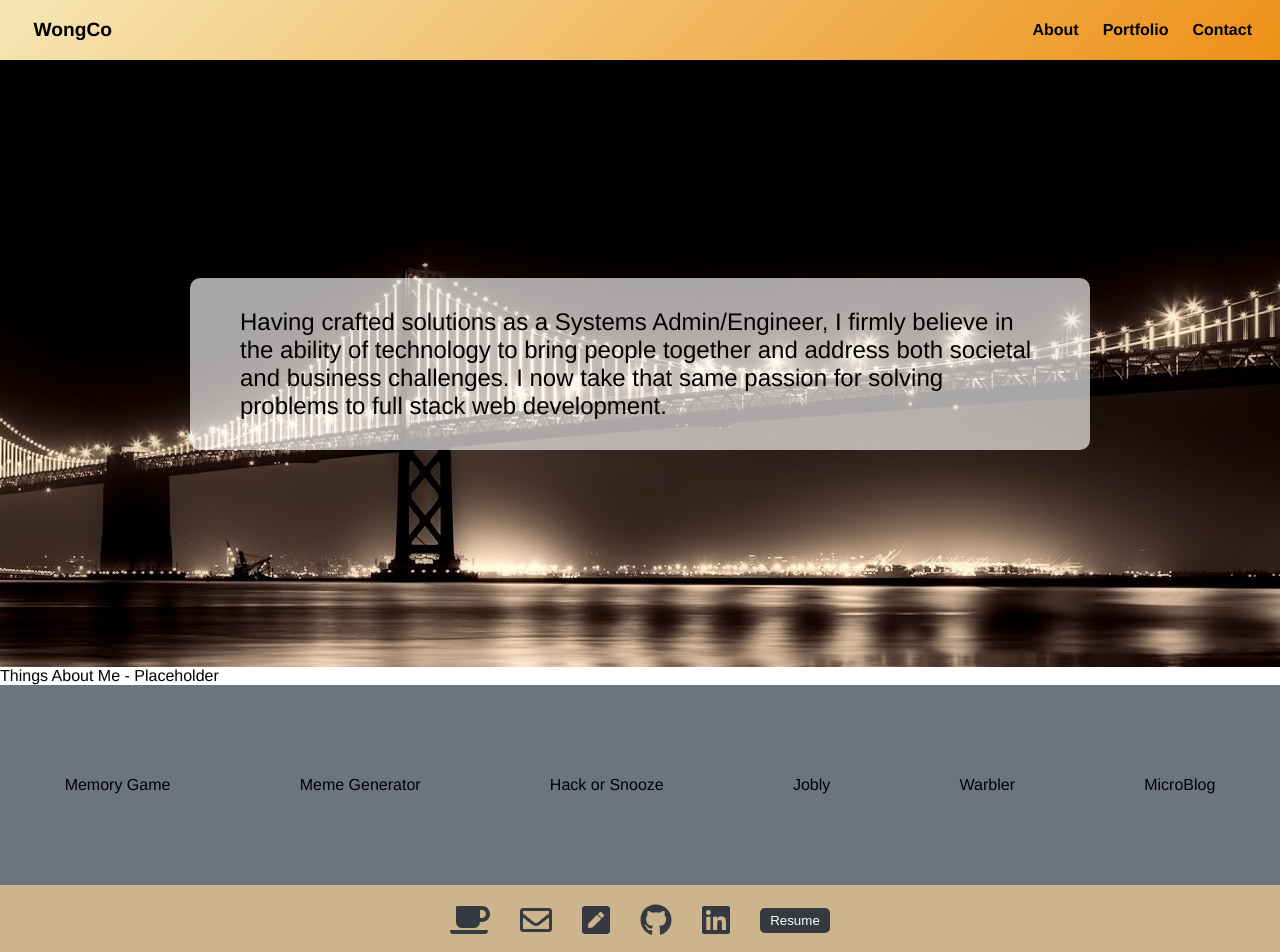
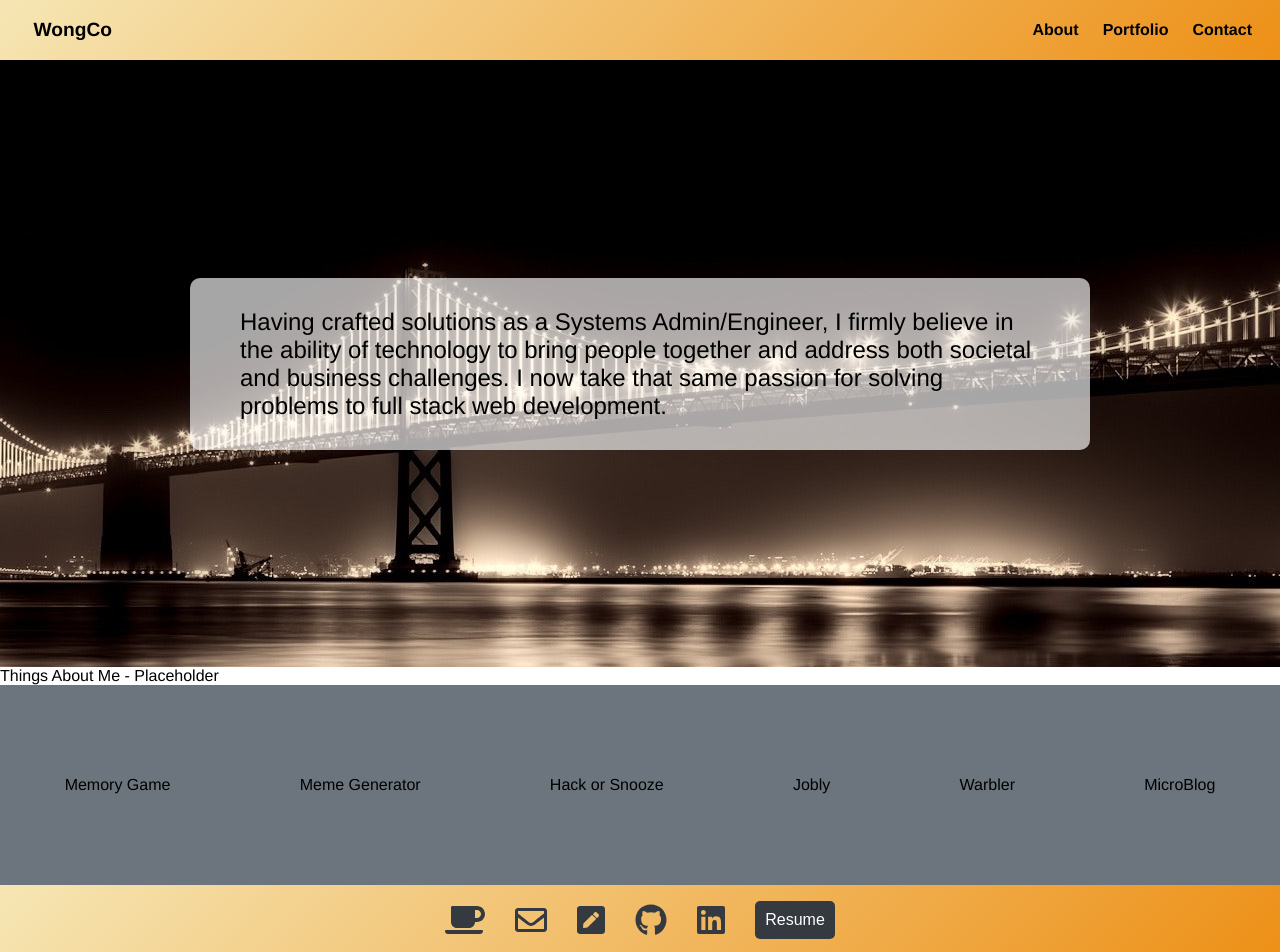
Before and after one commit to wongco/wongcofood-react, a React (Create React App) app: page / in a window 1280 px wide. Shown: the top 952 px of the page. Built offline with nearby package versions, Linux system fonts and the light colour scheme.

Commit message:
make css adjustments

```diff
--- a/src/Components/Atoms/FooterButton.js
+++ b/src/Components/Atoms/FooterButton.js
@@ -2,8 +2,9 @@ import React from 'react';
 import styled from 'styled-components';
 
 const StyledButton = styled.button`
+  font-size: 100%;
   margin: 0 15px;
-  padding: 5px 10px;
+  padding: 10px 10px;
   border-radius: 5px;
   border: none;
   background-color: #343a40;
--- a/src/Components/Molecules/ContactBar.js
+++ b/src/Components/Molecules/ContactBar.js
@@ -7,9 +7,27 @@ const StyledContactContainer = styled.footer`
   flex-direction: row;
   justify-content: center;
   align-items: center;
-  background-color: rgb(205, 180, 140);
   height: 70px;
   box-sizing: border-box;
+
+  /* Permalink - use to edit and share this gradient: http://colorzilla.com/gradient-editor/#f6e6b4+0,ed9017+100;Yellow+3D+%231 */
+  background: #f6e6b4; /* Old browsers */
+  background: -moz-linear-gradient(
+    -45deg,
+    #f6e6b4 0%,
+    #ed9017 100%
+  ); /* FF3.6-15 */
+  background: -webkit-linear-gradient(
+    -45deg,
+    #f6e6b4 0%,
+    #ed9017 100%
+  ); /* Chrome10-25,Safari5.1-6 */
+  background: linear-gradient(
+    135deg,
+    #f6e6b4 0%,
+    #ed9017 100%
+  ); /* W3C, IE10+, FF16+, Chrome26+, Opera12+, Safari7+ */
+  filter: progid:DXImageTransform.Microsoft.gradient( startColorstr='#f6e6b4', endColorstr='#ed9017',GradientType=1 ); /* IE6-9 fallback on horizontal gradient */
 `;
 
 class ContactBar extends PureComponent {
```
